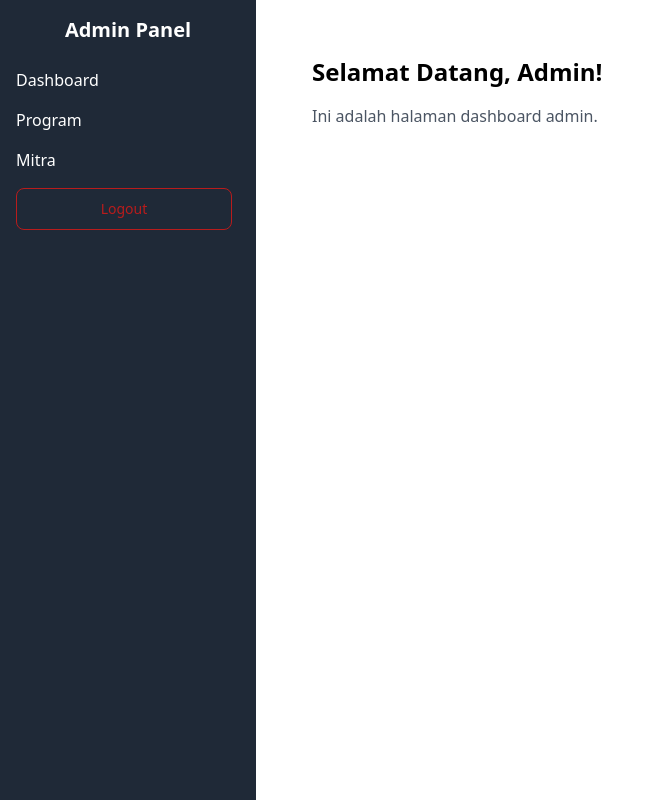
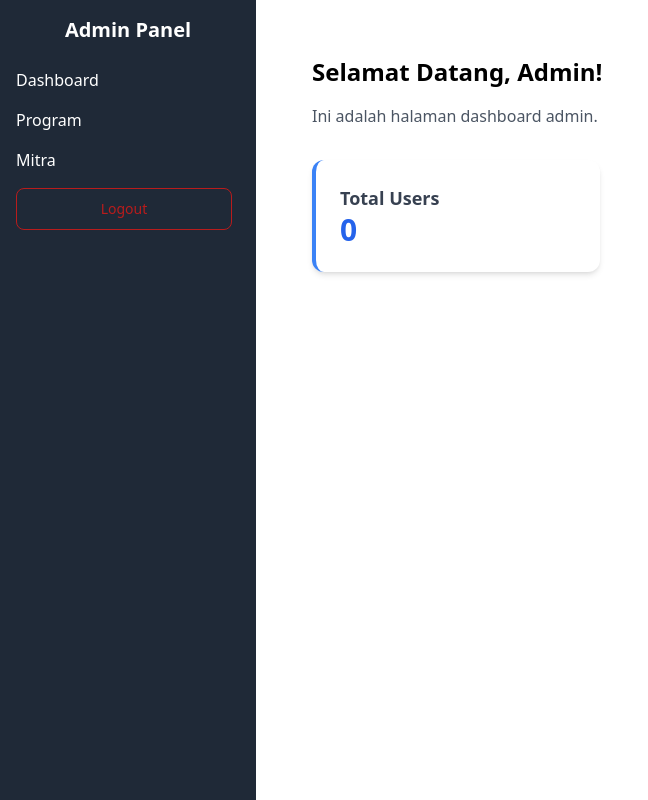
Before and after one commit to oktapianir/PSA-WEB, a React (Vite) app in the folder Client/: page /dashboard-admin in a window 1280 px wide. Shown: the whole page, without its empty margins (0-648 px from the left). Built offline with nearby package versions, Linux system fonts and the light colour scheme; no server answers.

Commit message:
add card information for total users

```diff
--- a/Client/src/pages/Admin/DashboardAdmin.jsx
+++ b/Client/src/pages/Admin/DashboardAdmin.jsx
@@ -1,10 +1,31 @@
-import React from "react";
+import React, { useEffect, useState } from "react";
+import axios from "axios";
 
 export default function DashboardAdmin() {
+  const [totalUsers, setTotalUsers] = useState(0);
+
+  useEffect(() => {
+    axios
+      .get("http://localhost:5000/api/users/total")
+      .then((res) => {
+        setTotalUsers(res.data.total);
+      })
+      .catch((err) => {
+        console.error("Gagal memuat data users:", err);
+      });
+  }, []);
   return (
     <div className="p-8">
       <h1 className="text-2xl font-bold text-black">Selamat Datang, Admin!</h1>
       <p className="mt-4 text-gray-600">Ini adalah halaman dashboard admin.</p>
+
+      {/* Card Total Users */}
+      <div className="mt-8 grid grid-cols-1 sm:grid-cols-2 lg:grid-cols-3 gap-6">
+        <div className="bg-white shadow-md rounded-xl p-6 border-l-4 border-blue-500">
+          <h2 className="text-lg text-gray-700 font-semibold">Total Users</h2>
+          <p className="text-3xl font-bold text-blue-600">{totalUsers}</p>
+        </div>
+      </div>
     </div>
   );
 }
```
